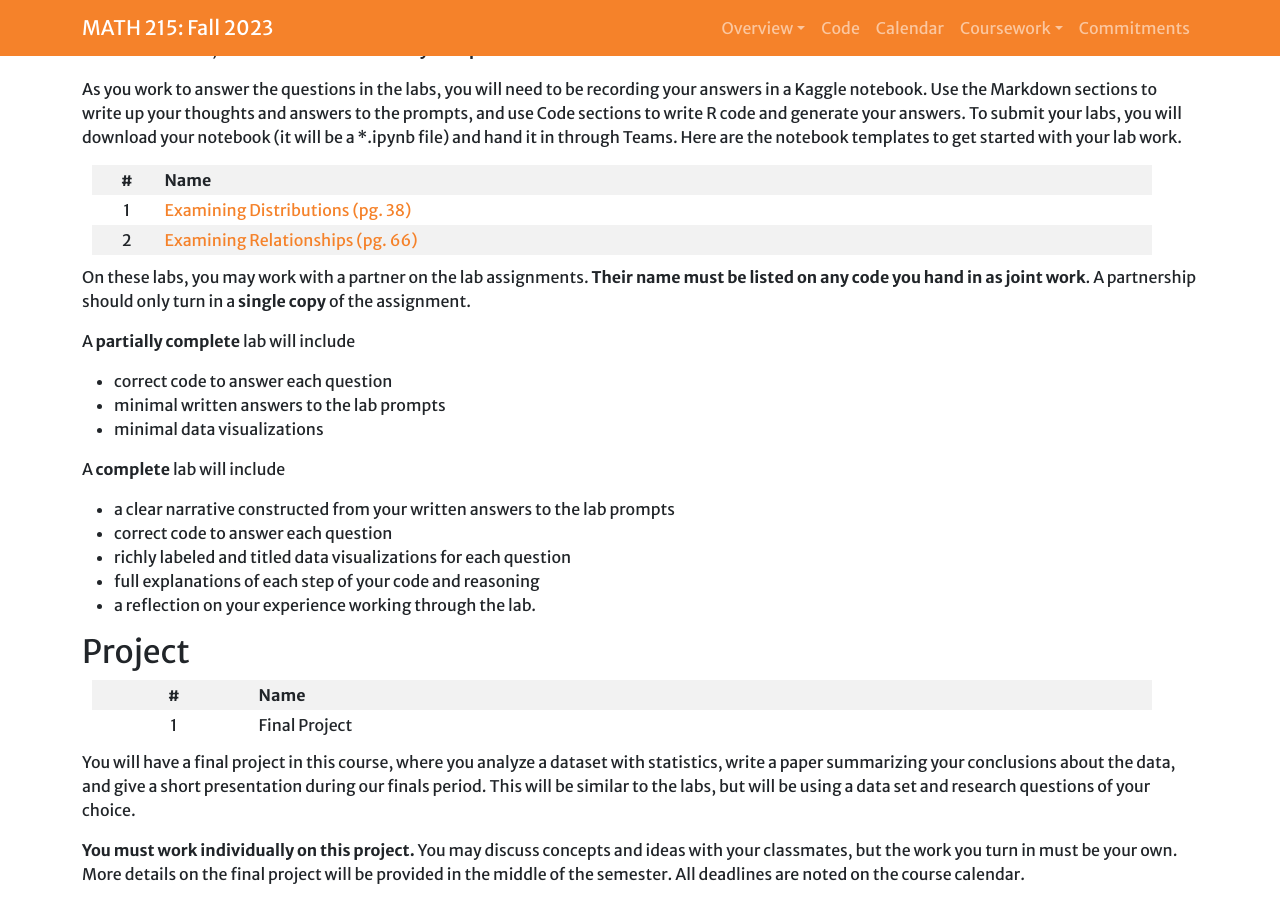
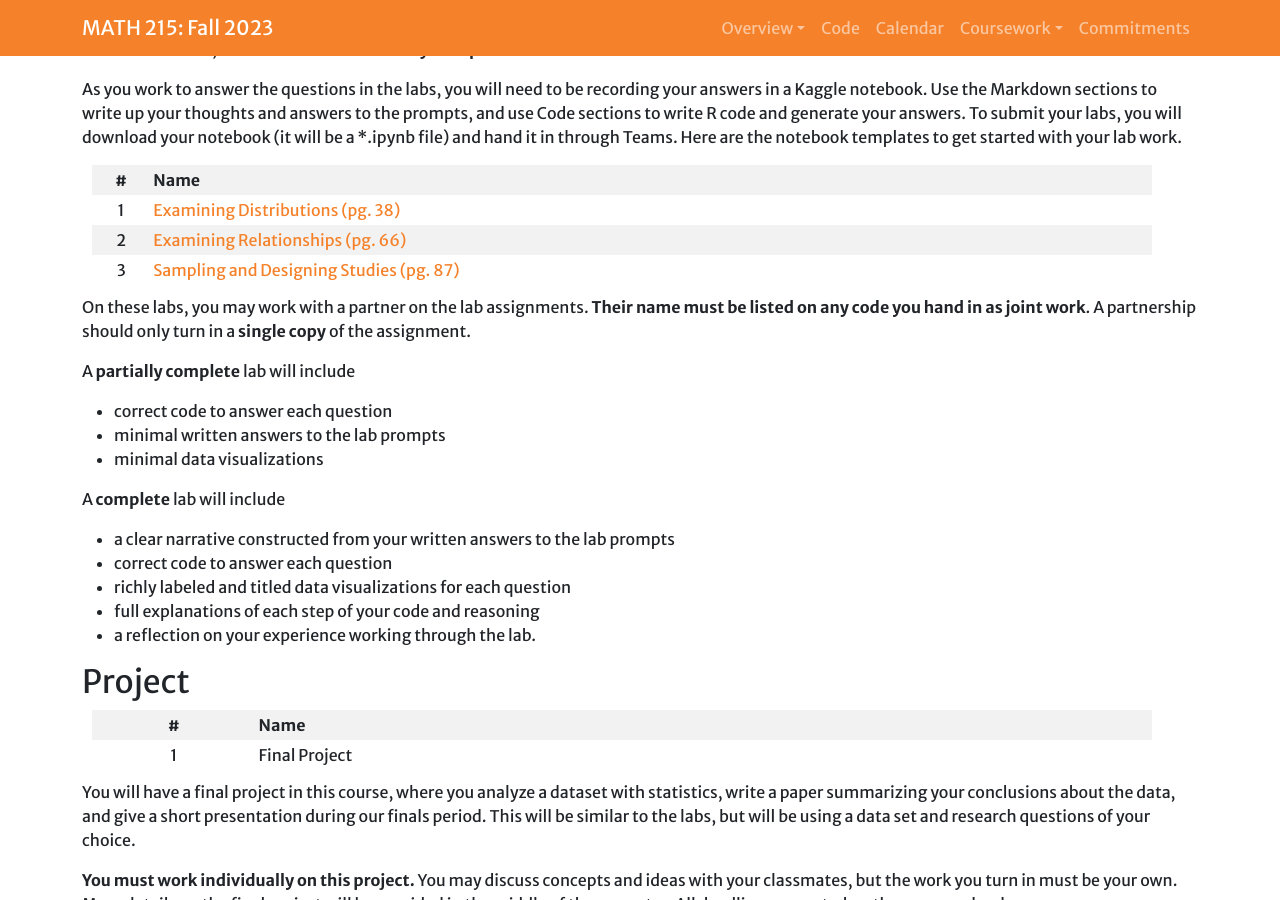
Before and after one commit to Hendrix-CS/math215, a Jekyll site: the page built from index.md, in a window 1280 px wide and 900 px high, scrolled down 3005 px. Built offline with Jekyll 4.4.1, drawn with Linux system fonts in a browser that asks for light colours; a script that is not in the unit is left out.

Commit message:
Adding Lab 3 starter notebook

```diff
--- a/index.md
+++ b/index.md
@@ -120,6 +120,7 @@ As you work to answer the questions in the labs, you will need to be recording y
 |:--:|-----|
 |1 | [Examining Distributions (pg. 38)](https://www.kaggle.com/code/markgoadrich/math-215-lab-1-examining-distributions) |
 |2 | [Examining Relationships (pg. 66)](https://www.kaggle.com/markgoadrich/math-215-lab-2-examining-relationships) |
+|3 | [Sampling and Designing Studies (pg. 87)](https://www.kaggle.com/markgoadrich/math-215-lab-3-sampling-and-designing-studies)
 
 On these labs, you may work with a partner on the lab assignments. **Their name must be listed on any code you hand in as joint work**. A partnership should only turn in a **single copy** of the assignment.
 
```
